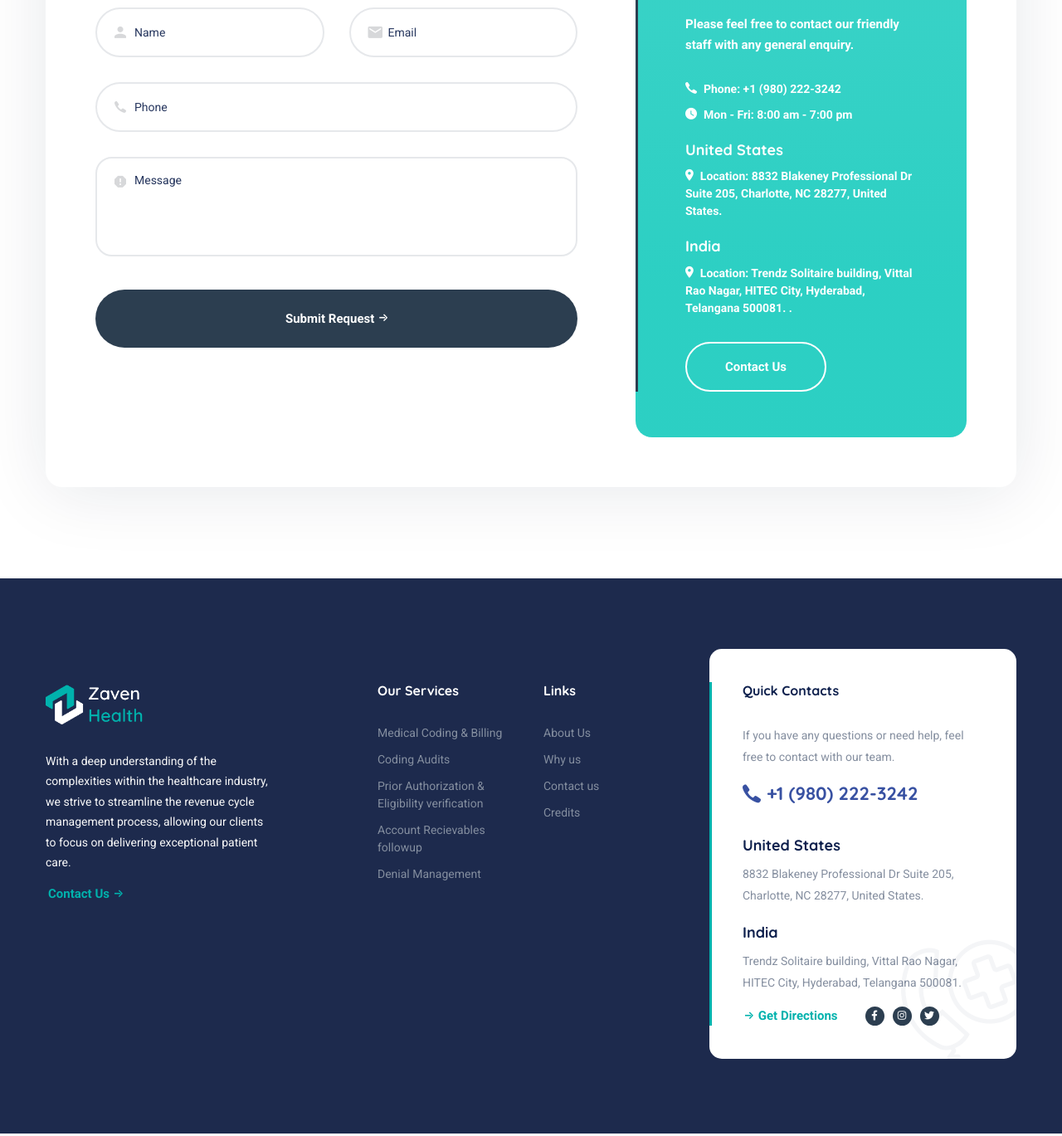
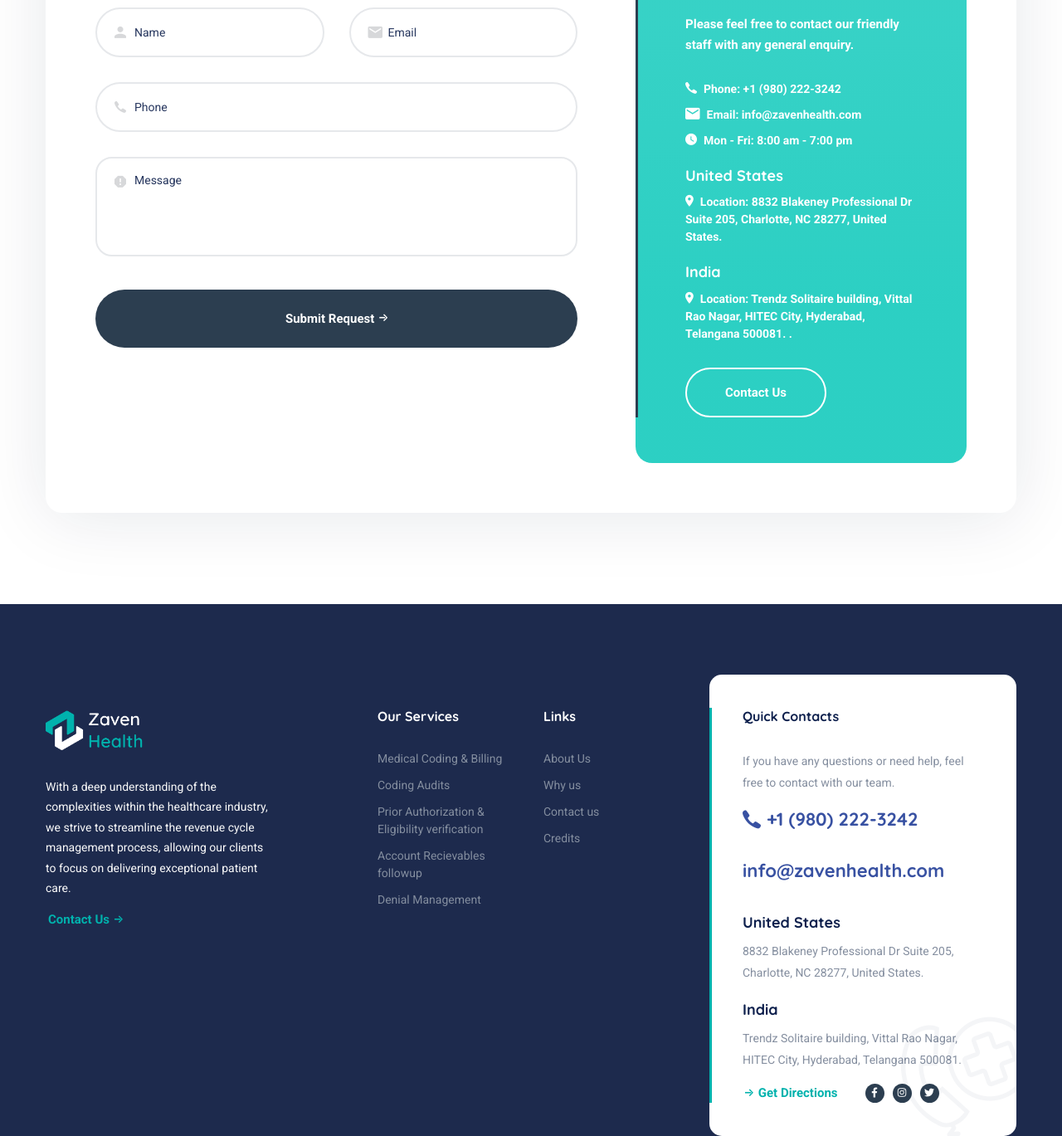
Before and after one commit to Viping7/Zaven-website, a website: page contact-us.html in a window 1280 px wide. Shown: the part 663-2032 px from the top of the page at 83% size. Drawn offline with Linux system fonts and the light colour scheme; files whose address does not match are found by name.

Commit message:
Added mail address

```diff
--- a/contact-us.html
+++ b/contact-us.html
@@ -103,6 +103,9 @@
                       <i class="icon-phone"></i><a href="tel:+5565454117">Phone: +1 (980) 222-3242</a>
                     </li>
                     <li>
+                      <i class="icon-email"></i><a href="mailto:info@zavenhealth.com" target="_blank">Email: info@zavenhealth.com</a>
+                    </li>
+                    <li>
                       <i class="icon-clock"></i><a href="contact-us.html">Mon - Fri: 8:00 am - 7:00 pm</a>
                     </li>
                     <li>
--- a/footer.html
+++ b/footer.html
@@ -50,6 +50,11 @@
                 <i class="icon-phone"></i> <span>+1 (980) 222-3242</span>
               </a>
             </li>
+            <li>
+              <a href="mailto:info@zavenhealth.com" class="phone__number">
+                <span>info@zavenhealth.com</span>
+              </a>
+            </li>
             <li class="color-body">
               <h6 style="    margin-top: 20px;
                 margin-bottom: 10px;
@@ -62,7 +67,6 @@
                   margin-bottom: 10px;
               ">India</h6>
               Trendz Solitaire building, Vittal Rao Nagar, HITEC City, Hyderabad, Telangana 500081.</li>
-
           </ul>
           <div class="d-flex align-items-center">
             <a href="contact-us.html" class="btn btn__primary btn__link mr-30">
```
